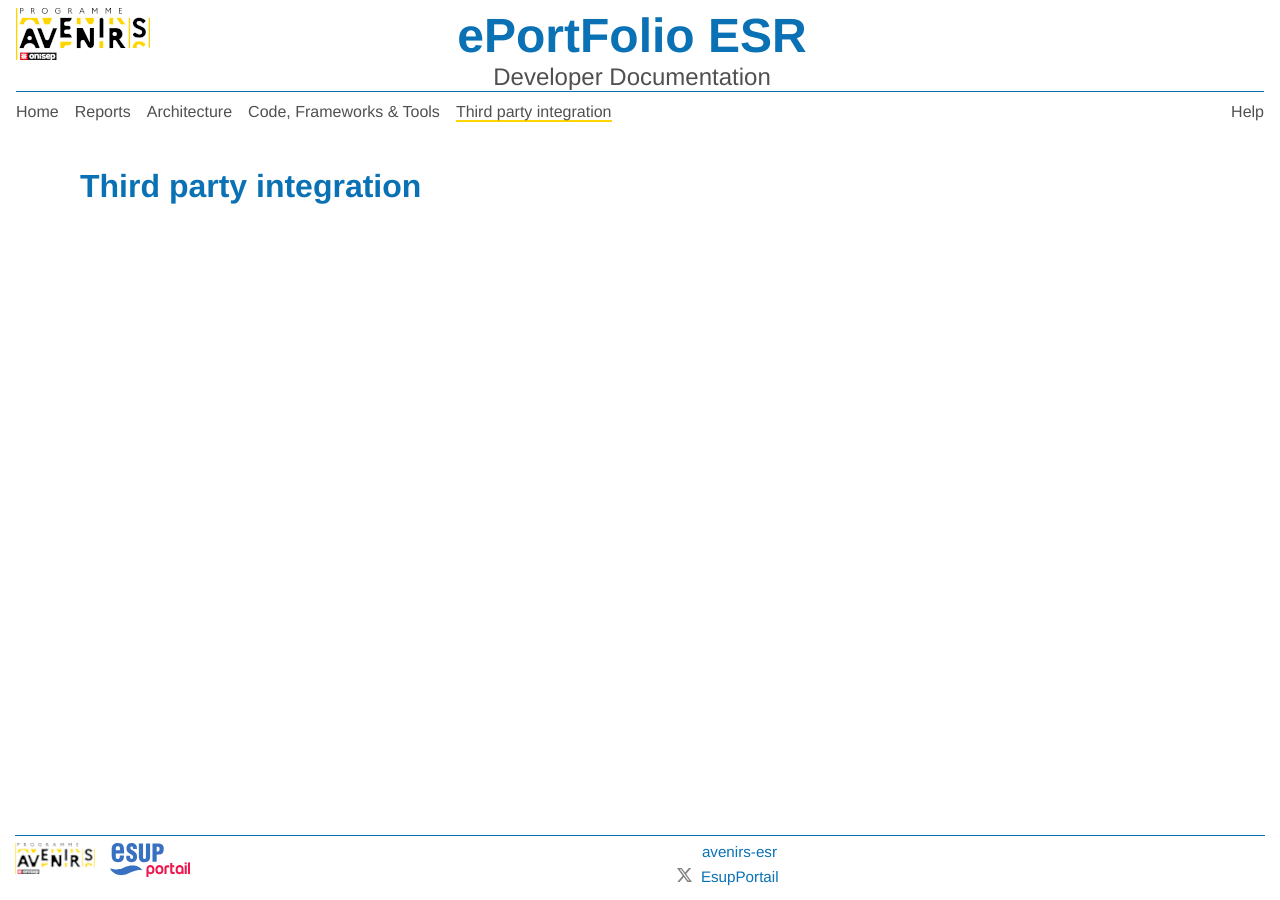
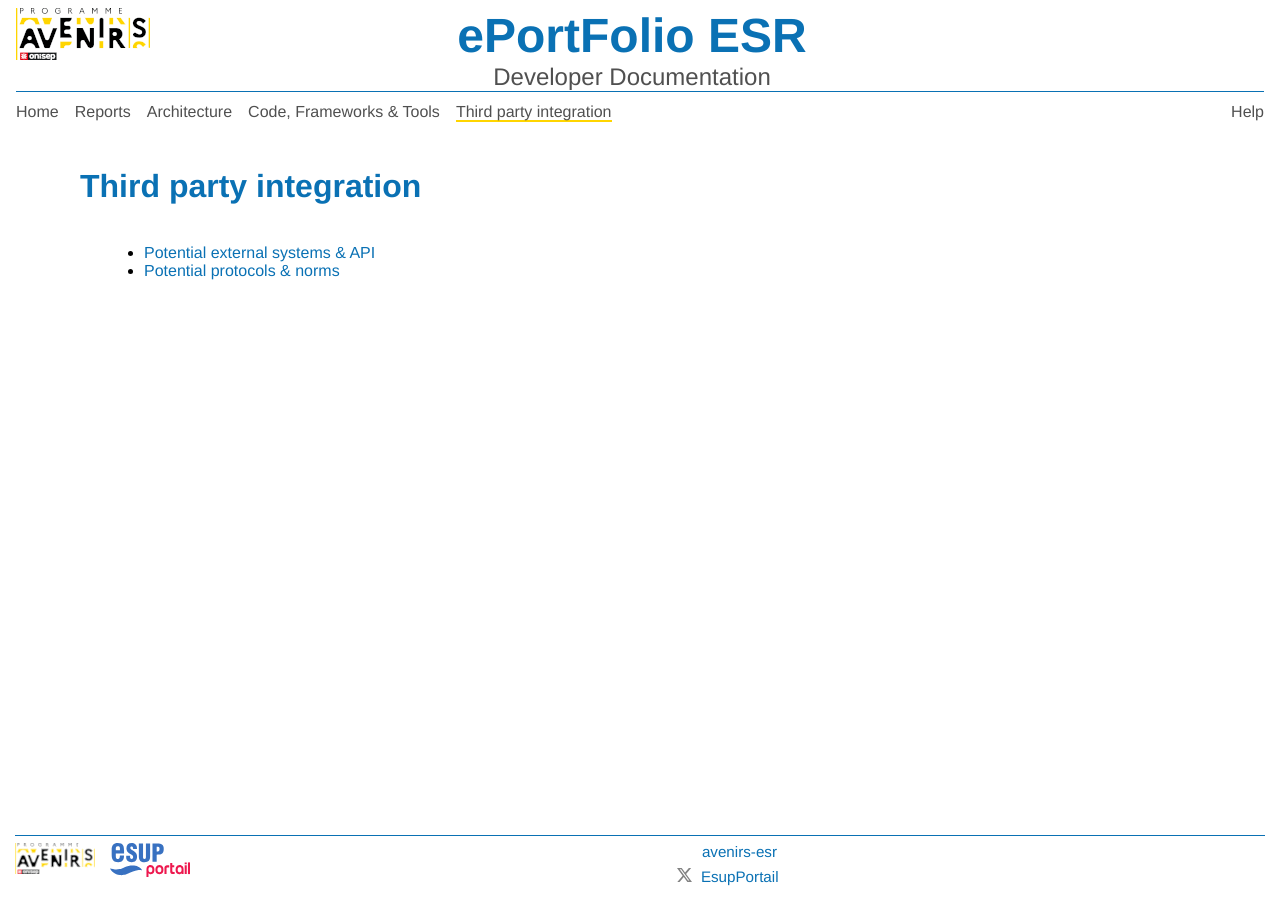
Before and after one commit to giraudin/dev-doc, a Jekyll site: the page built from pages/third-party-integration/third-party-integration.markdown, in a window 1280 px wide. Built offline with Jekyll 4.4.1, drawn with Linux system fonts in a browser that asks for light colours.

Commit message:
docs: intialization of the Third party integration section

```diff
--- /dev/null
+++ b/pages/third-party-integration/extenal-api.markdown
@@ -0,0 +1,6 @@
+---
+layout: page
+title: Potential external systems & APIs to integrate
+permalink: /integration-extern-api/
+
+---
--- /dev/null
+++ b/pages/third-party-integration/protocols-and-norms.markdown
@@ -0,0 +1,6 @@
+---
+layout: page
+title: Potential protocols & norms to implement
+permalink: /integration-protocols/
+
+---
--- a/pages/third-party-integration/third-party-integration.markdown
+++ b/pages/third-party-integration/third-party-integration.markdown
@@ -6,3 +6,6 @@ is_menu_entry: true
 position: left
 order: 40
 ---
+
+- [Potential external systems & API](../integration-extern-api){:target="_blank"}
+- [Potential protocols & norms](../integration-protocols ){:target="_blank"}
```
